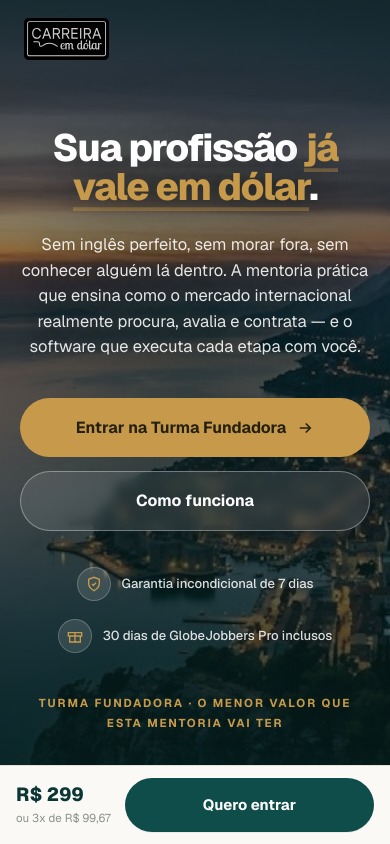
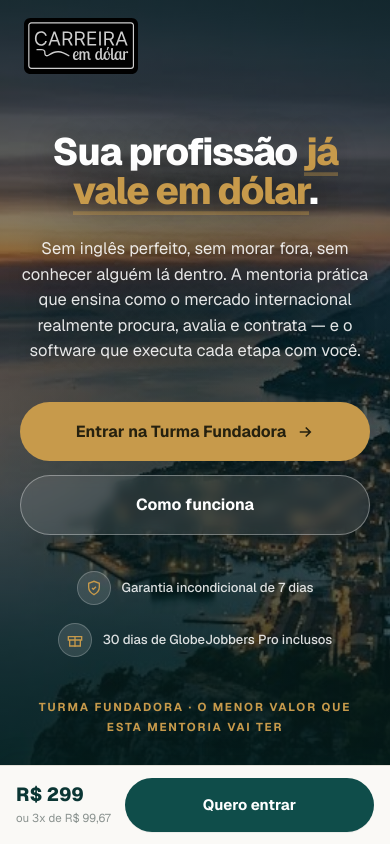
Before and after one commit to eduardomedinaux/carreira-em-dolar, a plain HTML site: page index.html in a window 390 px wide. Shown: the top 844 px of the page. Drawn offline with nearby package versions, Linux system fonts and the light colour scheme.

Commit message:
Logo em 80px

```diff
--- a/index.html
+++ b/index.html
@@ -80,7 +80,7 @@
   .section-head p{margin-top:16px;}
   .center{text-align:center;}
   /* nav é fixo: sem isso o link de âncora joga o título da seção embaixo dele */
-  [id]{scroll-margin-top:96px;}
+  [id]{scroll-margin-top:132px;}
 
   /* ══ PLACEHOLDER DE IMAGEM ══
      Todo bloco .ph é um lugar onde entra imagem.
@@ -136,7 +136,7 @@
   /* Logo é um selo fechado (caixa escura + lettering claro): tem contraste
      próprio, então não precisa trocar de cor entre nav transparente e sólido. */
   .logo{display:block;flex:none;}
-  .logo img{height:42px;width:auto;display:block;}
+  .logo img{height:80px;width:auto;display:block;}
   .nav-links{display:flex;gap:30px;}
   .nav-links a{font-size:15px;font-weight:500;color:rgba(255,255,255,.86);text-decoration:none;transition:color .2s;}
   .nav-links a:hover{color:#fff;}
@@ -146,7 +146,7 @@
 
   /* ══ HERO EM TELA CHEIA ══ */
   .hero{
-    position:relative;min-height:100svh;padding:120px 24px 64px;
+    position:relative;min-height:100svh;padding:152px 24px 64px;
     display:flex;flex-direction:column;align-items:center;justify-content:center;
     text-align:center;overflow:hidden;isolation:isolate;
   }
@@ -449,7 +449,8 @@
     .mobile-bar{display:flex;}
     body{padding-bottom:82px;}
     .nav-links{display:none;}
-    .hero{padding:104px 20px 88px;min-height:100svh;}
+    .logo img{height:56px;}
+    .hero{padding:112px 20px 88px;min-height:100svh;}
     /* retrato corta a foto na horizontal: puxa o enquadramento para a faixa
        do pôr do sol, que é a parte escura e bonita atrás do texto */
     .hero-bg::after{background-position:34% center;}
```
